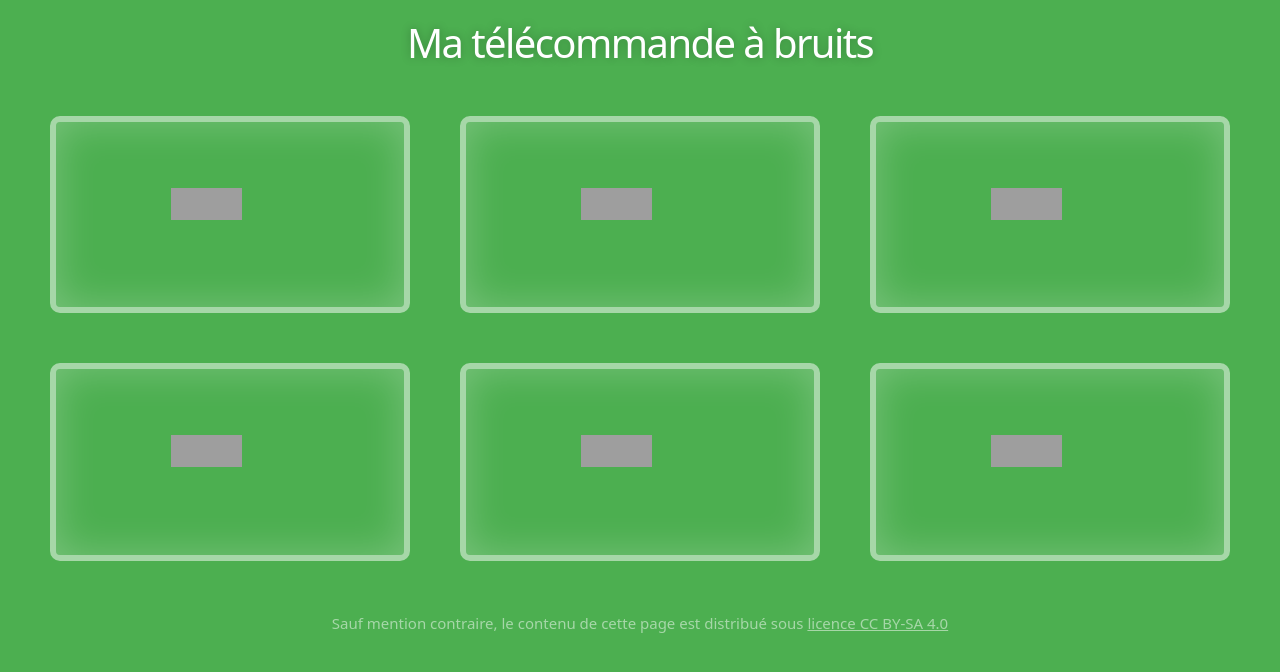
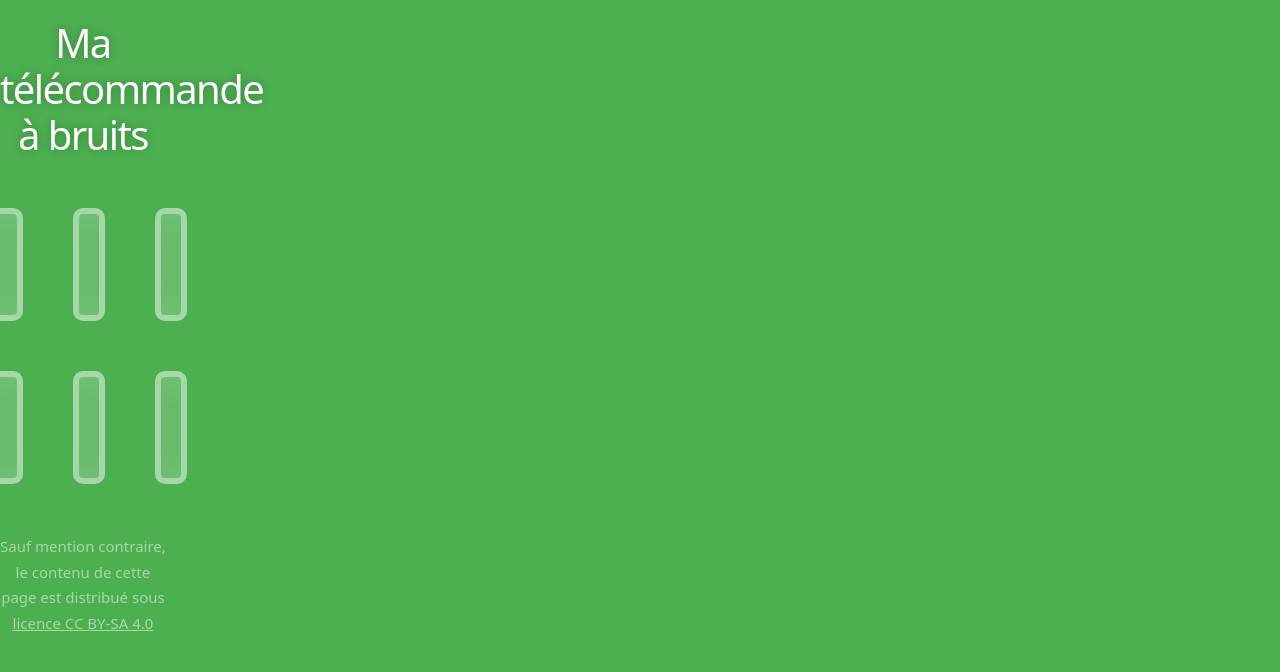
Before and after one commit to sarahdevd3/sarahdev3.github.io, a plain HTML site: page index.html in a window 1280 px wide. Drawn offline with Linux system fonts and the light colour scheme; grey boxes are pictures that could not be loaded.

Commit message:
Update page-telecommande.css

```diff
--- a/page-telecommande.css
+++ b/page-telecommande.css
@@ -6,6 +6,8 @@ global
 
 *, *::before, *::after {
   box-sizing: border-box;
+  width: 60%;
+  height= 60%;
 }
 
 img {
```
